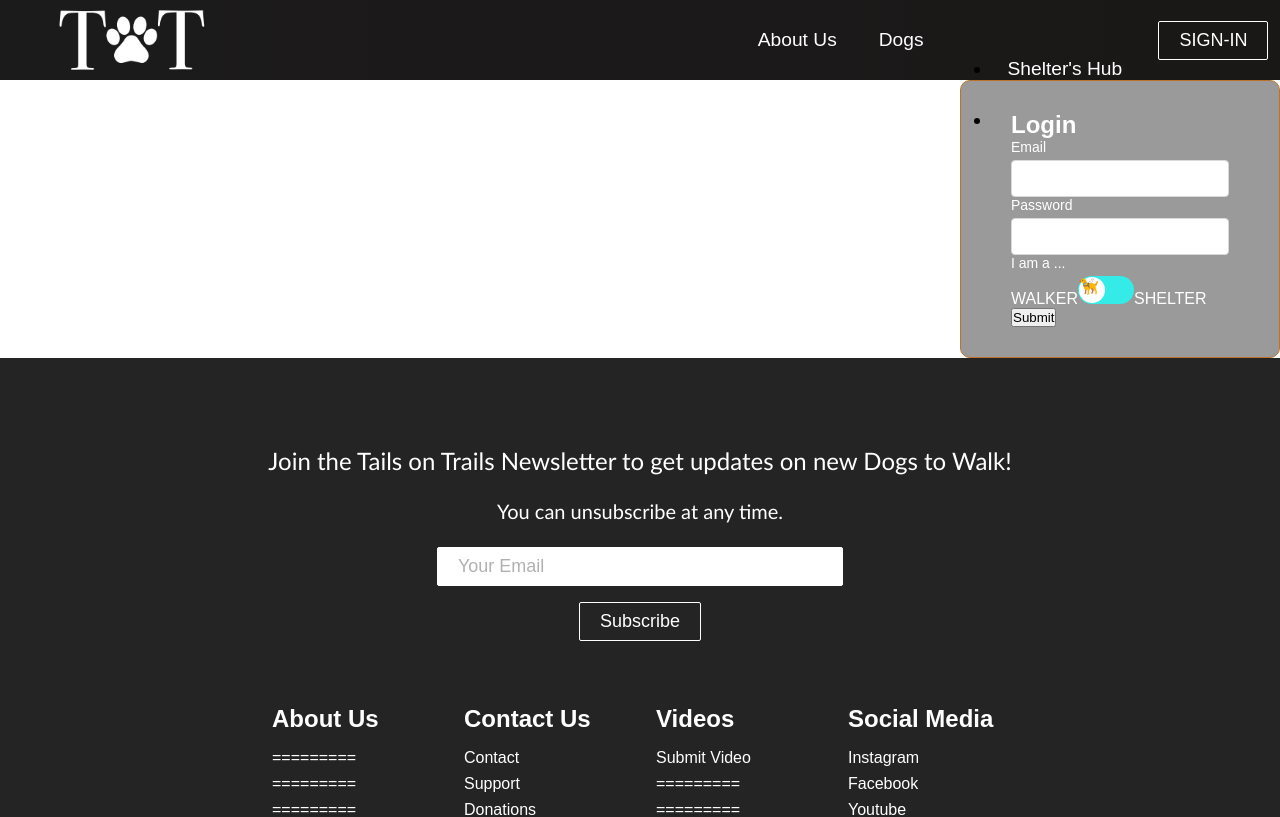
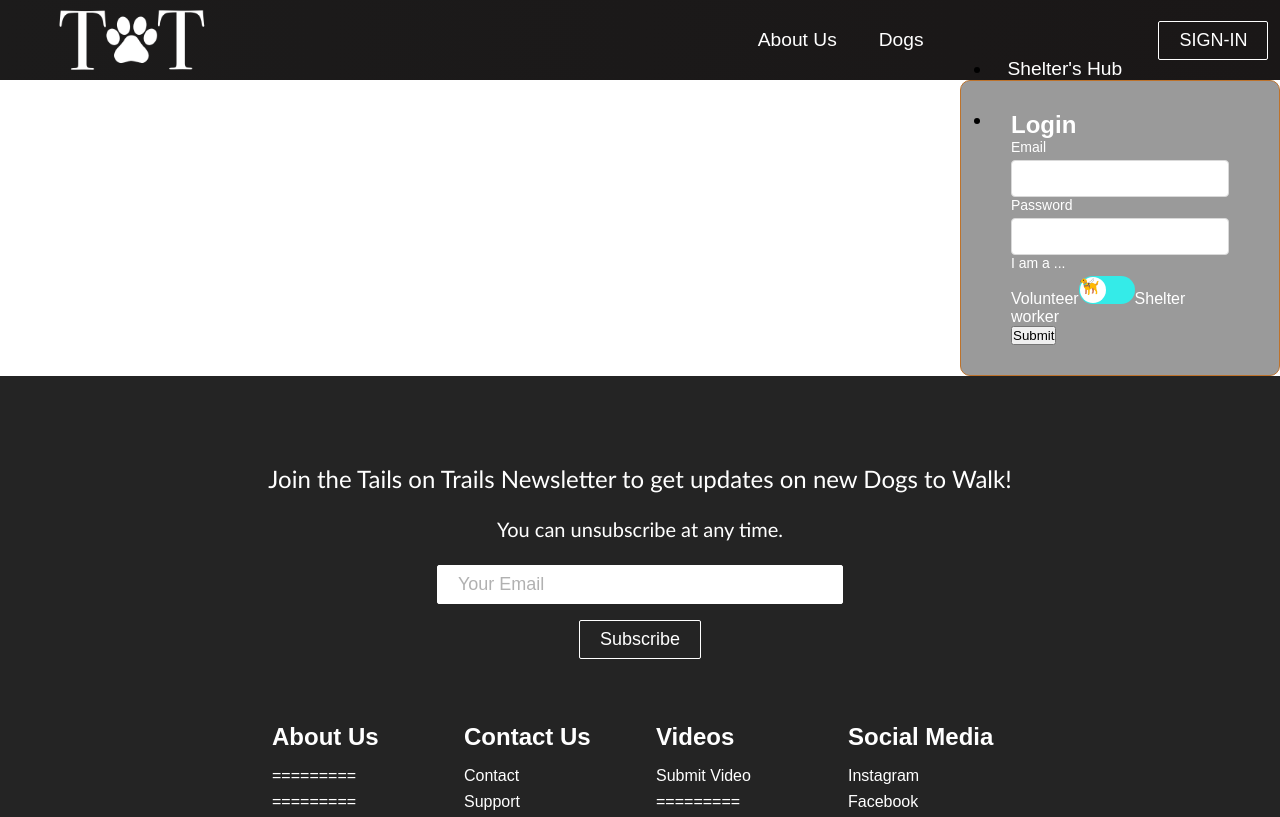
Before and after one commit to Siegfer/tails-on-trails-front, a React (Create React App) app: page /Login in a window 1280 px wide. Shown: the top 817 px of the page. Built offline with nearby package versions, Linux system fonts and the light colour scheme; no server answers.

Commit message:
profile changes

```diff
--- a/src/App.js
+++ b/src/App.js
@@ -81,7 +81,7 @@ function App() {
 				<Route path='/ShelterHub' component={Shelter} />
 				<Route path='/Dog' exact component={Dog} />
 				<PrivateRoute
-					path='/ShelterProfile'
+					path='/Profile'
 					component={Profile}
 					user={currentUser}
 					handleLogout={handleLogout}
--- a/src/components/Profile.js
+++ b/src/components/Profile.js
@@ -1,16 +1,16 @@
-import React from "react";
-import { Link } from "react-router-dom";
+import React from 'react'
+import { Link } from 'react-router-dom'
 
 const Profile = (props) => {
-  const { handleLogout, user } = props;
-  const { id, name, email, exp } = user;
-  const expirationTime = new Date(exp * 1000);
-  let currentTime = Date.now();
+	const { handleLogout, user } = props
+	const { name, email, volunteer, exp } = user
+	const expirationTime = new Date(exp * 1000)
+	let currentTime = Date.now()
 
 	// make a condition that compares exp and current time
 	if (currentTime >= expirationTime) {
-    handleLogout();
-    alert("Session has ended. Please login to continue.");
+		handleLogout()
+		alert('Session has ended. Please login to continue.')
 	}
 
 	const userData = user ? (
@@ -18,23 +18,22 @@ const Profile = (props) => {
 			<h1>Profile</h1>
 			<p>Name: {name}</p>
 			<p>Email: {email}</p>
-      <p>ID: {id}</p>
 		</div>
 	) : (
 		<h2>Loading...</h2>
-  );
+	)
 
 	const errorDiv = () => {
 		return (
-      <div className="text-center pt-4">
+			<div className='text-center pt-4'>
 				<h3>
-          Please <Link to="/Login">login</Link> to view this page
+					Please <Link to='/neutral/OneLogin'>login</Link> to view this page
 				</h3>
 			</div>
-    );
-  };
+		)
+	}
 
-  return <div className="text-center pt-4">{user ? userData : errorDiv()}</div>;
-};
+	return <div className='text-center pt-4'>{user ? userData : errorDiv()}</div>
+}
 
-export default Profile;
+export default Profile
--- a/src/components/pages/neutral/OneLogin.js
+++ b/src/components/pages/neutral/OneLogin.js
@@ -44,7 +44,7 @@ const OneLogin = (props) => {
 			})
 	}
 
-	if (props.user) return <Redirect to='/' />
+	if (props.user) return <Redirect to='/profile' />
 
 	return (
 		<div className='login-form-shelter'>
@@ -70,7 +70,7 @@ const OneLogin = (props) => {
 							<div className='form-group'>
 								<label htmlFor='role'>I am a ...</label>
 								<span>
-									<span htmlFor='walker'>WALKER</span>
+									<span htmlFor='walker'>Volunteer</span>
 									<Switch
 										onChange={handleChange}
 										checked={checked}
@@ -82,7 +82,7 @@ const OneLogin = (props) => {
 										onColor={'#eb9834'}
 										offColor={'#34ebe8'}
 									/>
-									<span htmlFor='shelter'>SHELTER</span>
+									<span htmlFor='shelter'>Shelter worker</span>
 								</span>
 							</div>
 							<button type='submit' className='submit-button'>
```
Lines whose indentation alone changed are shown as unchanged.
